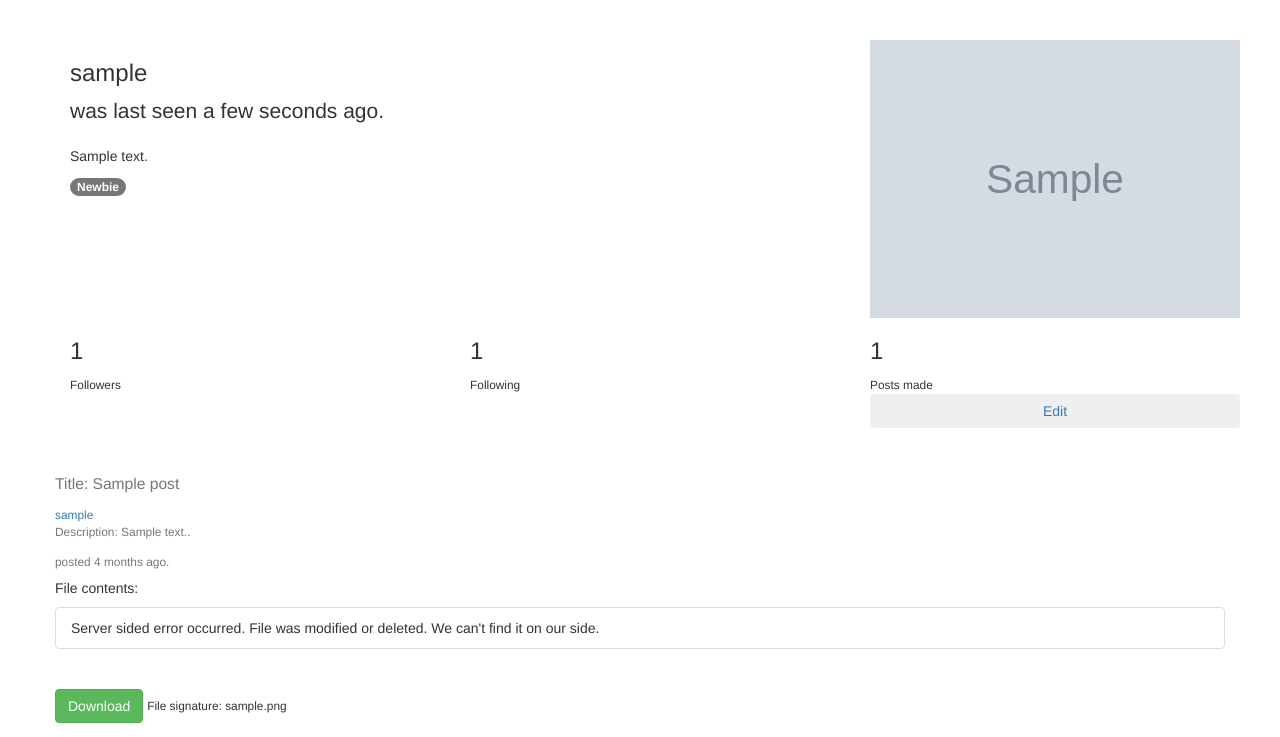
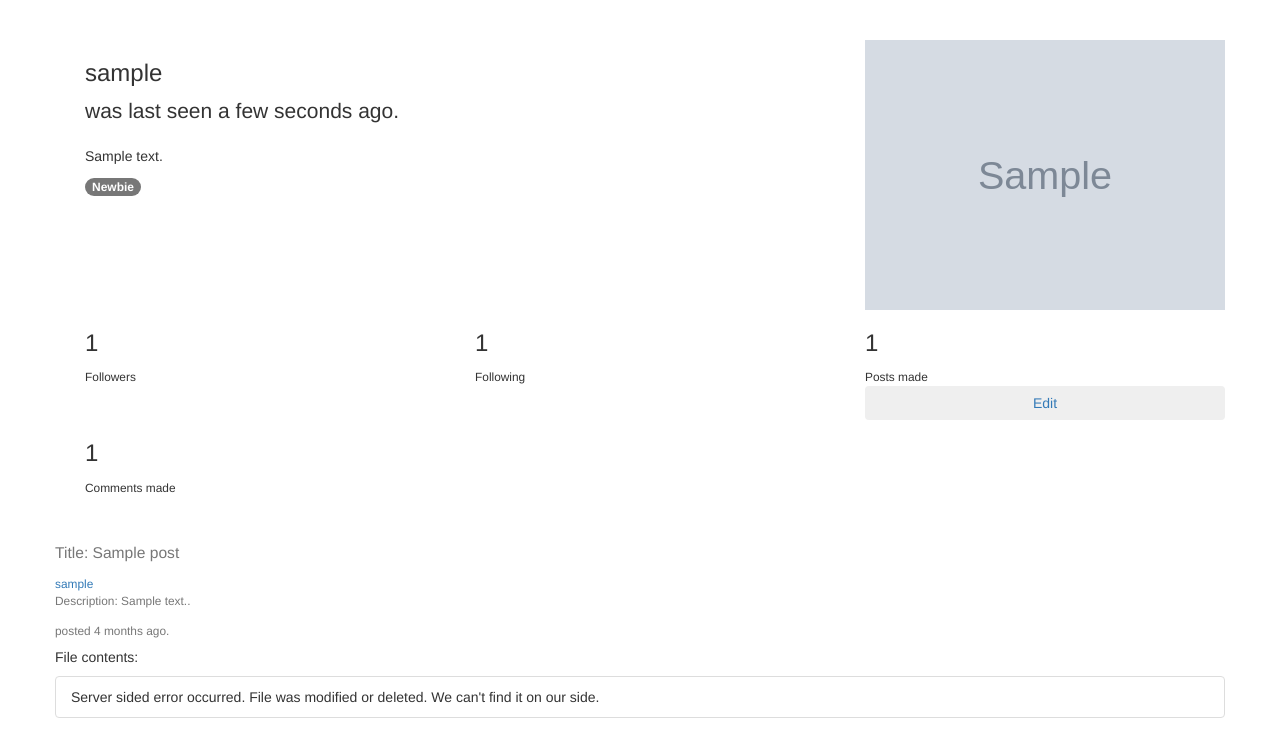
Before and after one commit to pointerboy/ModHub, a Flask app: a page that uses app/templates/user.html in a window 1280 px wide. Shown: the part 106-843 px from the top of the page. Run offline with Flask 2, Linux system fonts and the light colour scheme; a user stored in the database is signed in; tables that the repository leaves empty hold one stand-in row (values such as "Sample post"); grey boxes marked "Sample" are stand-in pictures; some libraries are stand-ins or nearby versions.

Commit message:
added comments made on profile

```diff
--- a/app/templates/user.html
+++ b/app/templates/user.html
@@ -2,11 +2,10 @@
 {% block app_content %}
     <div class="container">
     <br>
-        <div class="row">
                 <div class="card">
                     <div class="card-body">
                         <div class="row">
-                            <div class="col-12 col-lg-8 col-md-7">
+                            <div class="col-12 col-lg-8 col-md-3">
                                 <h3 class="mb-0 text-truncated">{{ user.username }}</h3>
                                 <p class="lead">{{ _('%(username)s was last seen %(when)s',
                                     username=user_link, when=moment(user.last_seen).fromNow()) }}.</p>
@@ -59,12 +58,13 @@
                                     <a href="{{ url_for('main.edit_profile') }}"><button type="button" class="btn btn-outline-primary btn-block"><span class="fa fa-gear"></span>{{_('Edit')}}</button></a>
                                 {%endif%}
                             </div>
-                            <!--/col-->
+
+                            <div class="col-12 col-lg-4">
+                                <h3 class="mb-0">{{ _('%(count)d', count=user.comments.count()) }}</h3>
+                                <small>Comments made</small>
+                            </div>
                         </div>
-                        <!--/row-->
                     </div>
-                    <!--/card-block-->
-                </div>
             </div>
         </div><br>
         {% for post in posts %}
```
